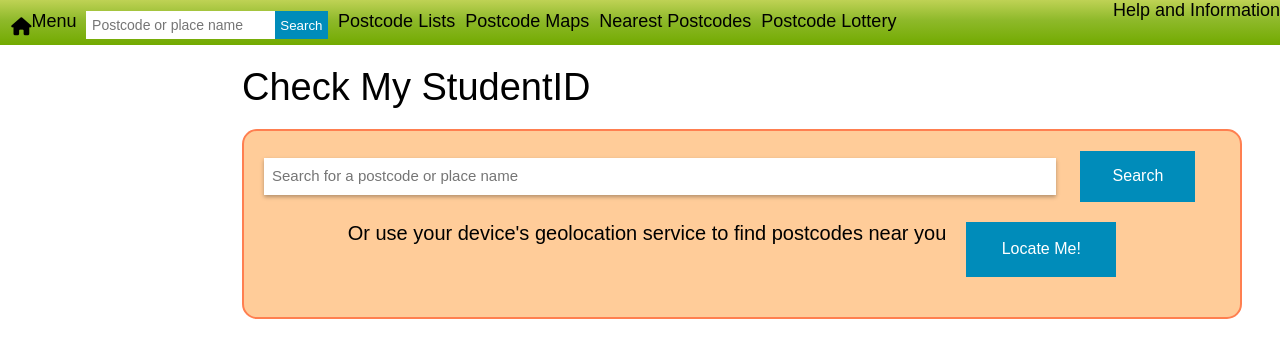
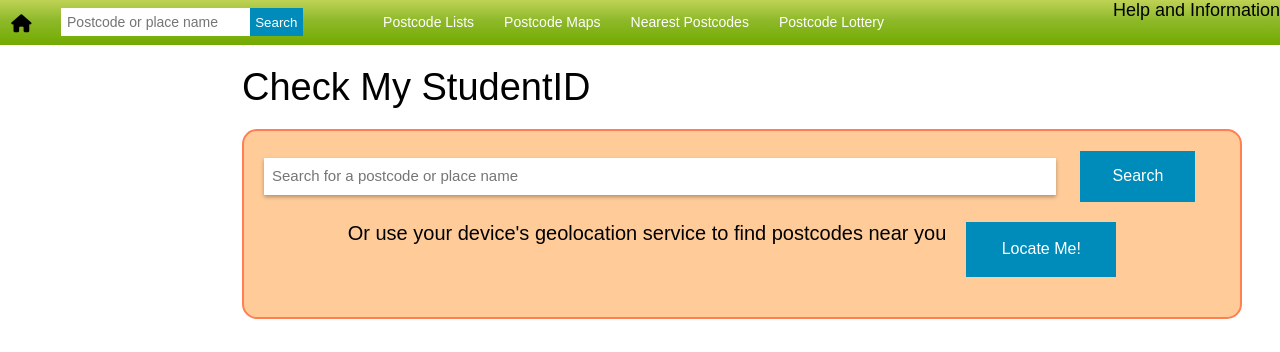
Before and after one commit to oreoluwa212/CDT-assement, a plain HTML site: page index.html in a window 1280 px wide. Shown: the top 352 px of the page. Drawn offline with Linux system fonts and the light colour scheme.

Commit message:
CDT assesment

```diff
--- a/index.html
+++ b/index.html
@@ -20,16 +20,17 @@
                         <a href="#" title="Check My StudentID"><i class="fa-solid fa-house"></i></a>
                      </h1>
                   </li>
-                  <li class="toggle-topbar menu-icon">
+                  <!-- <li class="toggle-topbar menu-icon">
                      <a href="#">
                         <span>
                            Menu
                         </span>
                      </a>
-                  </li>
+                  </li> -->
                </ul>
                <section class="top-bar-section">
                   <!-- Right Nav Section  -->
+                  <div class="right-div">
                      <ul class="right">
                         <li class="has-dropdown not-click">
                            <a href="#">Help and Information</a>
@@ -48,8 +49,10 @@
                            </ul>
                         </li>
                      </ul>
+                  </div>
 
                   <!-- Left Nav Section  -->
+                  <div class="left-div">
                      <ul class="left">
                         <li class="has-form">
                            <div class="row collapse">
@@ -61,6 +64,7 @@
                               </div>
                            </div>
                         </li>
+                        <div class="mini-nav">
                            <li class="has-dropdown not-click">
                               <a href="#">Postcode Lists</a>
                               <ul class="dropdown">
@@ -99,7 +103,9 @@
                            <li class="has-dropdown not-click">
                               <a href="#">Postcode Lottery</a>
                            </li>
+                        </div>
                      </ul>
+                  </div>
 
                </section>
             </nav>
@@ -331,7 +337,8 @@
                         <h3>See where your postcode is on a <span>map.</span>
                         </h3>
                         <h2>Find the <span>nearest StudentID </span>to where you are right now.</h2>
-                        <h2><span>Read what other people have said about your StudentID, and leave your own comments for others to read.</span></h2>
+                        <h2><span>Read what other people have said about your StudentID, and leave your own comments for
+                              others to read.</span></h2>
                      </div>
                   </div>
                </div>
--- a/styles/pageStyles.scss
+++ b/styles/pageStyles.scss
@@ -12,10 +12,11 @@ body {
 
          .top-bar {
             display: flex;
+            align-items: center;
             background: linear-gradient(to bottom, #bfd255 0%, #8eb92a 45%, #72aa00 100%);
             height: 2.8rem;
             padding: .7rem;
-            gap: 10px;
+            gap: 30px;
 
             .title-area {
                display: flex;
@@ -25,6 +26,7 @@ body {
 
             .top-bar-section {
                display: flex;
+
 
 
                .right {
@@ -47,12 +49,12 @@ body {
                .left {
                   display: flex;
                   list-style: none;
-                  gap: 10px;
+                  gap: 80px;
 
                   .has-form {
-
+                     display: flex;
                      .row {
-                        display: inline-flex;
+                        display: flex;
 
                         .columns {
                            display: flex;
@@ -84,8 +86,18 @@ body {
                      }
                   }
 
+                  .mini-nav{
+                     display: flex;
+                     gap: 30px;
+                     margin: auto;
+
+                  }
+
                   .has-dropdown {
-                     a {}
+                     a {
+                        color: white;
+                        font-size: 14px;
+                     }
 
                      .dropdown {
                         display: none;
```
Also changed, not shown: dist/css/pageStyles.css, 1 other file. Lines whose indentation alone changed are shown as unchanged.
